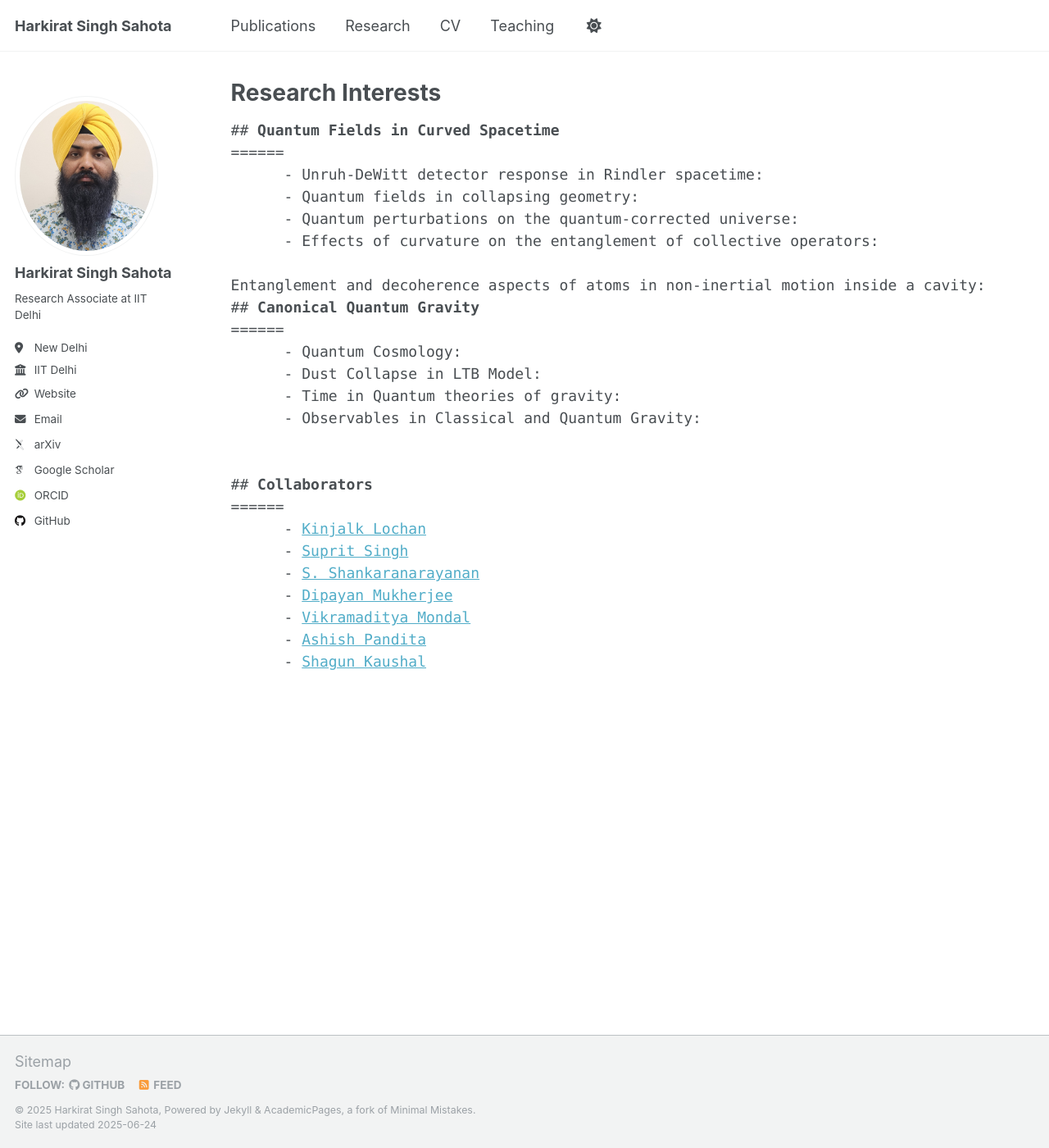
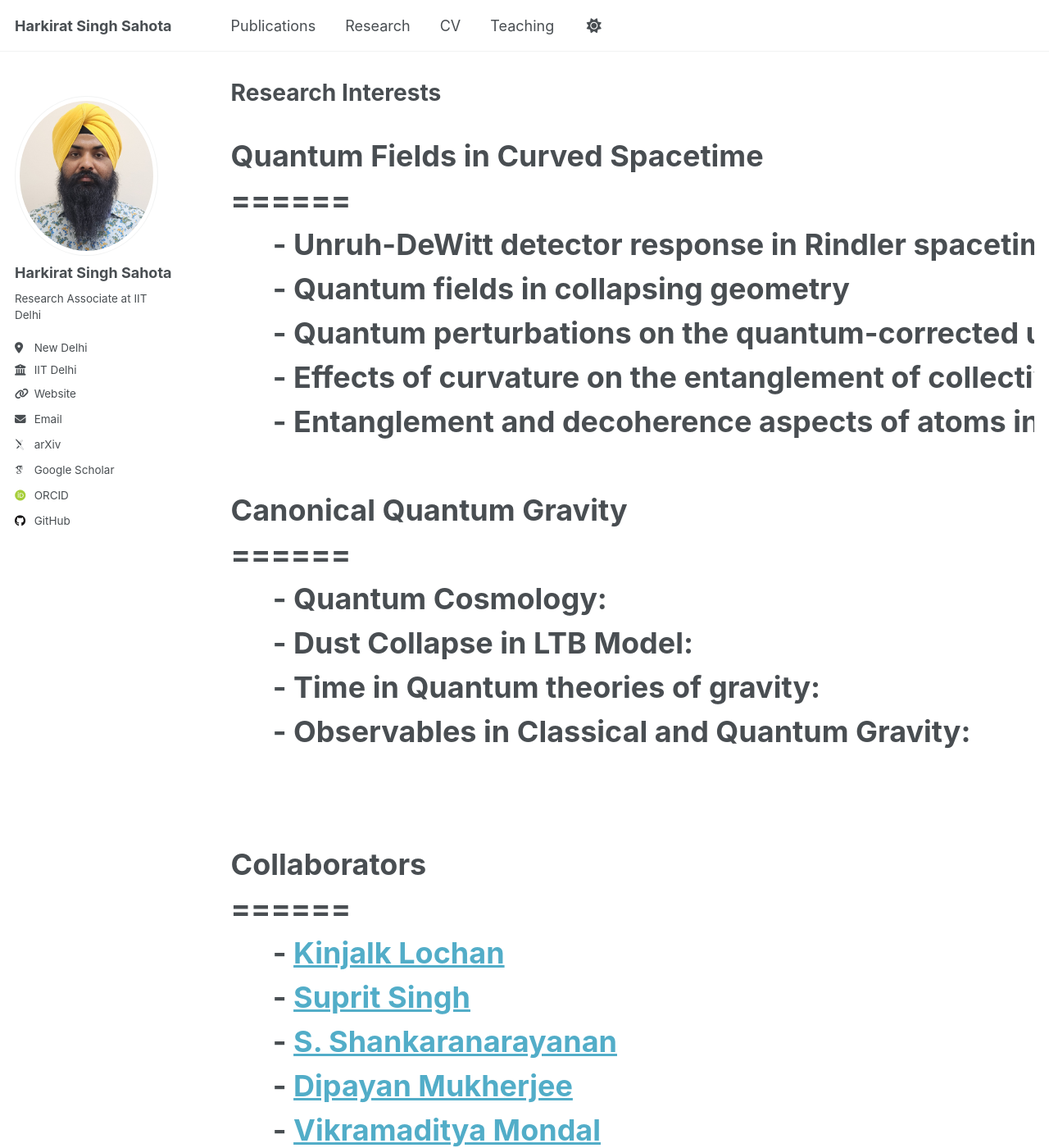
Before and after one commit to harkiratss/harkiratss.github.io, a Jekyll site: the page built from _pages/research.md, in a window 1280 px wide and 1400 px high. Shown: the whole window at 82% size. Built offline with Jekyll 4.4.1, drawn with Linux system fonts in a browser that asks for light colours; some web fonts are replaced.

Commit message:
Update and rename talks.md to research.md

```diff
--- a/_pages/talks.md
+++ b/_pages/research.md
@@ -6,16 +6,16 @@ author_profile: true
 ---
 
 {% include base_path %}
- <pre>
-## <strong>Quantum Fields in Curved Spacetime</strong>
+ <pre style="font-size: 2rem; font-weight: bold; font-family: inherit;">
+<strong>Quantum Fields in Curved Spacetime</strong>
 ======
-      - Unruh-DeWitt detector response in Rindler spacetime:
-      - Quantum fields in collapsing geometry:
-      - Quantum perturbations on the quantum-corrected universe:
-      - Effects of curvature on the entanglement of collective operators:
+      - Unruh-DeWitt detector response in Rindler spacetime
+      - Quantum fields in collapsing geometry
+      - Quantum perturbations on the quantum-corrected universe
+      - Effects of curvature on the entanglement of collective operators
+      - Entanglement and decoherence aspects of atoms in non-inertial motion inside a cavity:
 
-Entanglement and decoherence aspects of atoms in non-inertial motion inside a cavity:
-## <strong>Canonical Quantum Gravity</strong>
+<strong>Canonical Quantum Gravity</strong>
 ======
       - Quantum Cosmology:
       - Dust Collapse in LTB Model:
@@ -23,7 +23,7 @@ Entanglement and decoherence aspects of atoms in non-inertial motion inside a ca
       - Observables in Classical and Quantum Gravity:
 
 
-## <strong>Collaborators</strong>
+<strong style="font-size: 2rem; font-weight: bold;">Collaborators</strong>
 ======
       - <a href="https://www.iisermohali.ac.in/faculty/dps/kinjalk">Kinjalk Lochan</a>
       - <a href="https://supritsinghlab.github.io">Suprit Singh</a>
```
